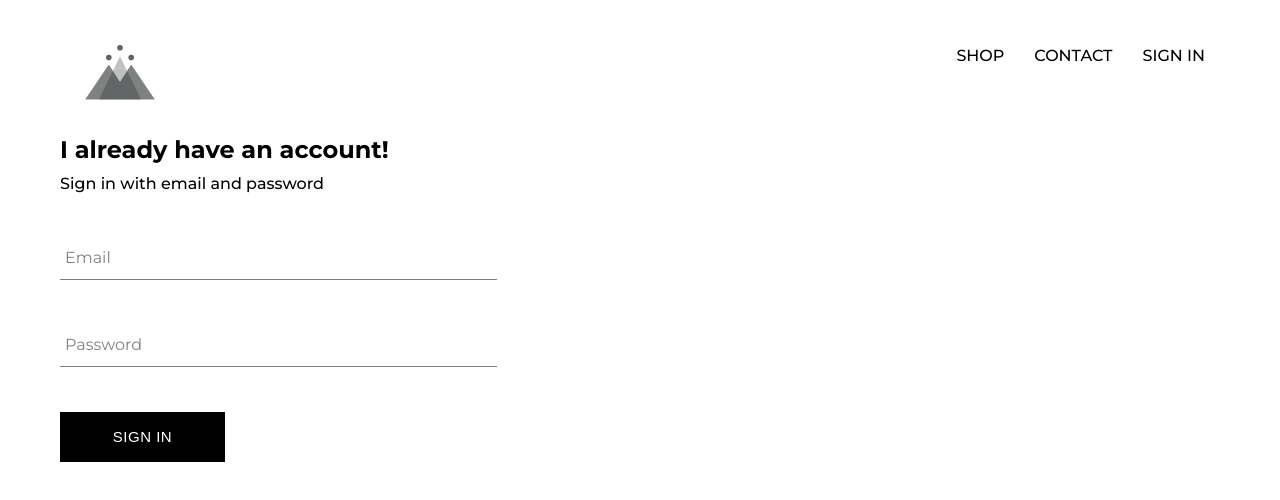
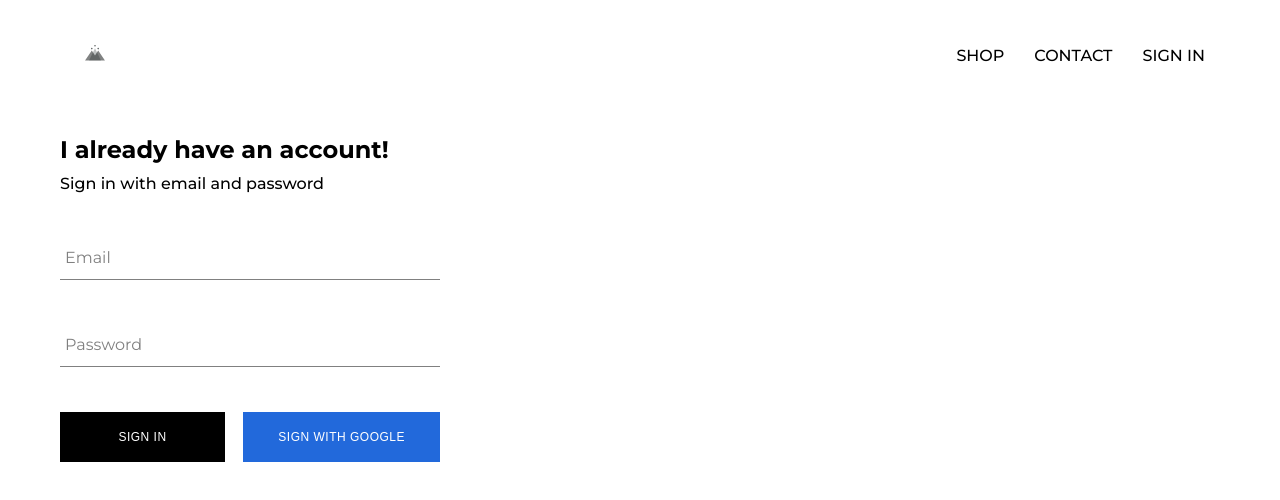
Before and after one commit to Mr0nline/inspo-clothing, a React (Create React App) app: page /sign in a window 1280 px wide. Shown: the top 500 px of the page. Built offline with nearby package versions, Linux system fonts and the light colour scheme; no server answers.

Commit message:
Added firebase and sign in with google

```diff
--- a/package.json
+++ b/package.json
@@ -6,6 +6,7 @@
     "@testing-library/jest-dom": "^5.11.4",
     "@testing-library/react": "^11.1.0",
     "@testing-library/user-event": "^12.1.10",
+    "firebase": "^8.6.7",
     "node-sass": "4.14.1",
     "react": "^17.0.2",
     "react-dom": "^17.0.2",
--- a/public/index.html
+++ b/public/index.html
@@ -18,6 +18,7 @@
     <link href="https://fonts.googleapis.com/css2?family=Montserrat:wght@700&display=swap" rel="stylesheet">
     <link href="https://fonts.googleapis.com/css2?family=Montserrat:wght@500&display=swap" rel="stylesheet">
     <link href="https://fonts.googleapis.com/css2?family=Montserrat:wght@300&display=swap" rel="stylesheet">
+    <link href="https://fonts.googleapis.com/css2?family=Montserrat:wght@600&display=swap" rel="stylesheet">
     <!--
       Notice the use of %PUBLIC_URL% in the tags above.
       It will be replaced with the URL of the `public` folder during the build.
--- a/src/App.css
+++ b/src/App.css
@@ -11,3 +11,11 @@ a{
 a:hover{
   color: rgb(155, 155, 155);
 }
+
+div.header-option:hover{
+  color: rgb(155, 155, 155);
+}
+
+* {
+  box-sizing: border-box;
+}
--- a/src/App.js
+++ b/src/App.js
@@ -5,12 +5,33 @@ import ShopPage from './pages/shop/shop.component';
 import HomePage from './pages/homepage/homepage.component';
 import Header from './components/header/header.component';
 import SignInAndSignUpPage from './pages/sign-in-and-sign-up/sign-in-and-sign-up.component';
+import { auth } from './firebase/firebase.utils';
 
 class App extends Component {
+	constructor() {
+		super();
+
+		this.state = {
+			currentUser: null,
+		};
+	}
+
+	unsubscribeFromAuth = null;
+
+	componentDidMount() {
+		this.unsubscribeFromAuth = auth.onAuthStateChanged((user) =>
+			this.setState({ currentUser: user })
+		);
+	}
+
+	componentWillUnmount() {
+		this.unsubscribeFromAuth();
+	}
+
 	render() {
 		return (
 			<div>
-				<Header />
+				<Header currentUser={this.state.currentUser} />
 				<Switch>
 					<Route exact path='/' component={HomePage}></Route>
 					<Route exact path='/shop' component={ShopPage}></Route>
--- a/src/components/custom-button/custom-button.component.jsx
+++ b/src/components/custom-button/custom-button.component.jsx
@@ -1,8 +1,10 @@
 import React from 'react';
 import './custom-button.styles.scss';
 
-const CustomButton = ({ children, ...otherProps }) => (
-	<button className='custom-button' {...otherProps}>
+const CustomButton = ({ children, isGoogleSignIn, ...otherProps }) => (
+	<button
+		className={`${isGoogleSignIn ? 'google-button' : ''} custom-button`}
+		{...otherProps}>
 		{children}
 	</button>
 );
--- a/src/components/custom-button/custom-button.styles.scss
+++ b/src/components/custom-button/custom-button.styles.scss
@@ -5,18 +5,26 @@
     letter-spacing: 0.5px;
     line-height: 50px;
     padding: 0 35px 0 35px;
-    font-size: 15px;
+    font-size: 12px;
     background-color: black;
     color: white;
     text-transform: uppercase;
-    font-weight: 500;
+    font-weight:500;
     border: none;
     cursor: pointer;
 
     &:hover {
       background-color: white;
       color: black;
-      font-weight: 500;
       border: 1px solid black;
     }
+
+    &.google-button {
+        background-color:#2269DB;
+        &:hover {
+            background-color: #0f4db3;
+            color: white;
+            border: 1px solid #053c94;
+        }
+    }
   }
--- a/src/components/header/header.component.jsx
+++ b/src/components/header/header.component.jsx
@@ -1,9 +1,10 @@
 import React from 'react';
 import { Link } from 'react-router-dom';
 import { ReactComponent as Logo } from '../../assets/logo.svg';
+import { auth } from '../../firebase/firebase.utils';
 import './header.styles.scss';
 
-const Header = () => (
+const Header = ({ currentUser }) => (
 	<div className='header'>
 		<Link className='logo-container' to='/'>
 			<Logo className='header-logo' />
@@ -15,9 +16,15 @@ const Header = () => (
 			<Link className='header-option' to='/contact/'>
 				CONTACT
 			</Link>
-			<Link className='header-option' to='/sign/'>
-				SIGN IN
-			</Link>
+			{currentUser ? (
+				<div className='header-option' onClick={() => auth.signOut()}>
+					SIGN OUT
+				</div>
+			) : (
+				<Link className='header-option' to='/sign/'>
+					SIGN IN
+				</Link>
+			)}
 		</div>
 	</div>
 );
--- a/src/components/header/header.styles.scss
+++ b/src/components/header/header.styles.scss
@@ -20,6 +20,7 @@
 
       .header-option {
         padding: 10px 15px;
+        cursor: pointer;
       }
     }
   }
--- a/src/components/sign-in/sign-in.component.jsx
+++ b/src/components/sign-in/sign-in.component.jsx
@@ -2,6 +2,7 @@ import React from 'react';
 import './sign-in.styles.scss';
 import FormInput from '../form-input/form-input.component';
 import CustomButton from '../custom-button/custom-button.component';
+import { signInWithGoogle } from '../../firebase/firebase.utils';
 
 class SignIn extends React.Component {
 	constructor(props) {
@@ -46,7 +47,13 @@ class SignIn extends React.Component {
 						handleChange={this.handleChange}
 						required
 					/>
-					<CustomButton type='submit'>Sign In</CustomButton>
+					<div className='buttons'>
+						<CustomButton type='submit'>Sign in</CustomButton>
+						<CustomButton onClick={signInWithGoogle} isGoogleSignIn>
+							{' '}
+							Sign with Google{' '}
+						</CustomButton>
+					</div>
 				</form>
 			</div>
 		);
--- a/src/components/sign-in/sign-in.styles.scss
+++ b/src/components/sign-in/sign-in.styles.scss
@@ -1,9 +1,14 @@
 .sign-in {
-    width: 33vw;
+    width: 380px;
     display: flex;
     flex-direction: column;
 
     .title{
         margin: 20px 0px 10px 0px;
     }
+
+    .buttons{
+        display: flex;
+        justify-content: space-between;
+    }
 }
--- /dev/null
+++ b/src/firebase/firebase.utils.js
@@ -0,0 +1,24 @@
+import firebase from 'firebase';
+import 'firebase/firestore';
+import 'firebase/auth';
+
+const config = {
+	apiKey: 'AIzaSyDqYZpI_kO_ks6vgFa-Sv8hf8gPg7DLLfs',
+	authDomain: 'inspo-clothing-db.firebaseapp.com',
+	projectId: 'inspo-clothing-db',
+	storageBucket: 'inspo-clothing-db.appspot.com',
+	messagingSenderId: '538770745181',
+	appId: '1:538770745181:web:2e2bfb647b4b45e2302ab4',
+	measurementId: 'G-9KG4Q9RC9V',
+};
+
+firebase.initializeApp(config);
+
+export const auth = firebase.auth();
+export const firestore = firebase.firestore();
+
+const provider = new firebase.auth.GoogleAuthProvider();
+provider.setCustomParameters({ prompt: 'select_account' });
+export const signInWithGoogle = () => auth.signInWithPopup(provider);
+
+export default firebase;
```
Also changed, not shown: 1 other file (tests, documents, lock files or other folders).
